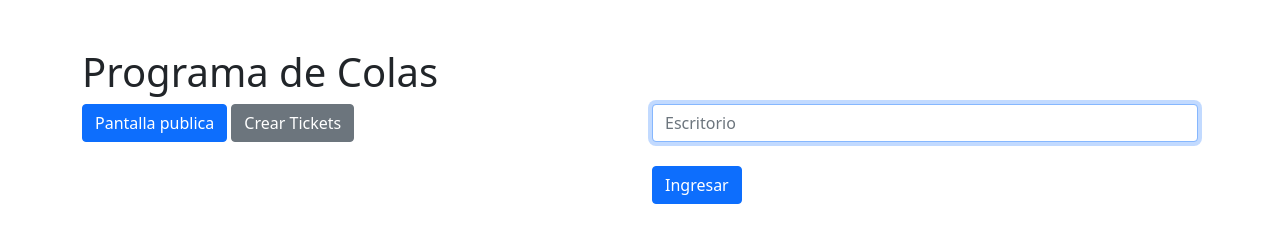
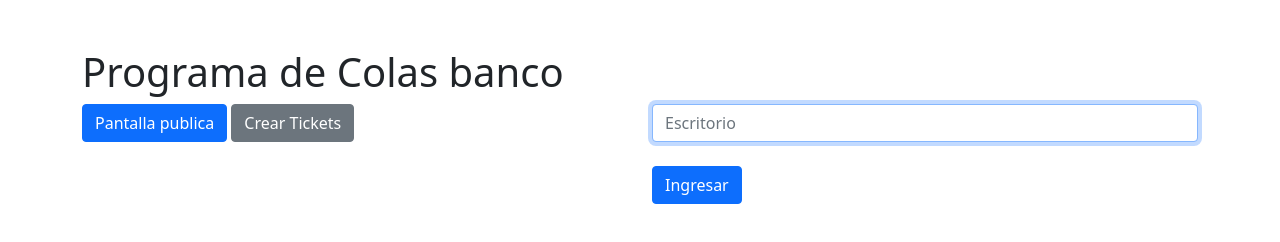
Before and after one commit to rogerfeder04/SOCKETS, a website: page public/index.html in a window 1280 px wide. Drawn offline with nearby package versions, Linux system fonts and the light colour scheme; no server answers.

Commit message:
terminado

```diff
--- a/app.js
+++ b/app.js
@@ -7,5 +7,5 @@ const server = new Server();
 
 
 server.listen(process.env.PORT, ()=>{
-    console.log(`Conectado en el Puerto ${process.env.PORT}`);
+    console.log(`Conectado en el Puerto # ${process.env.PORT}`);
 });
--- a/public/index.html
+++ b/public/index.html
@@ -5,14 +5,14 @@
     <meta charset="UTF-8">
     <meta name="viewport" content="width=device-width, initial-scale=1.0">
     <meta http-equiv="X-UA-Compatible" content="ie=edge">
-    <title>Programa de Colas</title>
+    <title>Programa de Colas banco</title>
     <link href="https://cdn.jsdelivr.net/npm/bootstrap@5.0.0-beta2/dist/css/bootstrap.min.css" rel="stylesheet" integrity="sha384-BmbxuPwQa2lc/FVzBcNJ7UAyJxM6wuqIj61tLrc4wSX0szH/Ev+nYRRuWlolflfl" crossorigin="anonymous">
     <script src="/socket.io/socket.io.js"></script>
     <script src="./js/socket-client.js"></script>
 </head>
 
 <body class="container">
-    <h1 class="mt-5">Programa de Colas</h1>
+    <h1 class="mt-5">Programa de Colas banco</h1>
 
     <div class="row">
         <div class="col-6">
```
Also changed, not shown: public/nuevo-ticket.html (+1 -1 lines).
